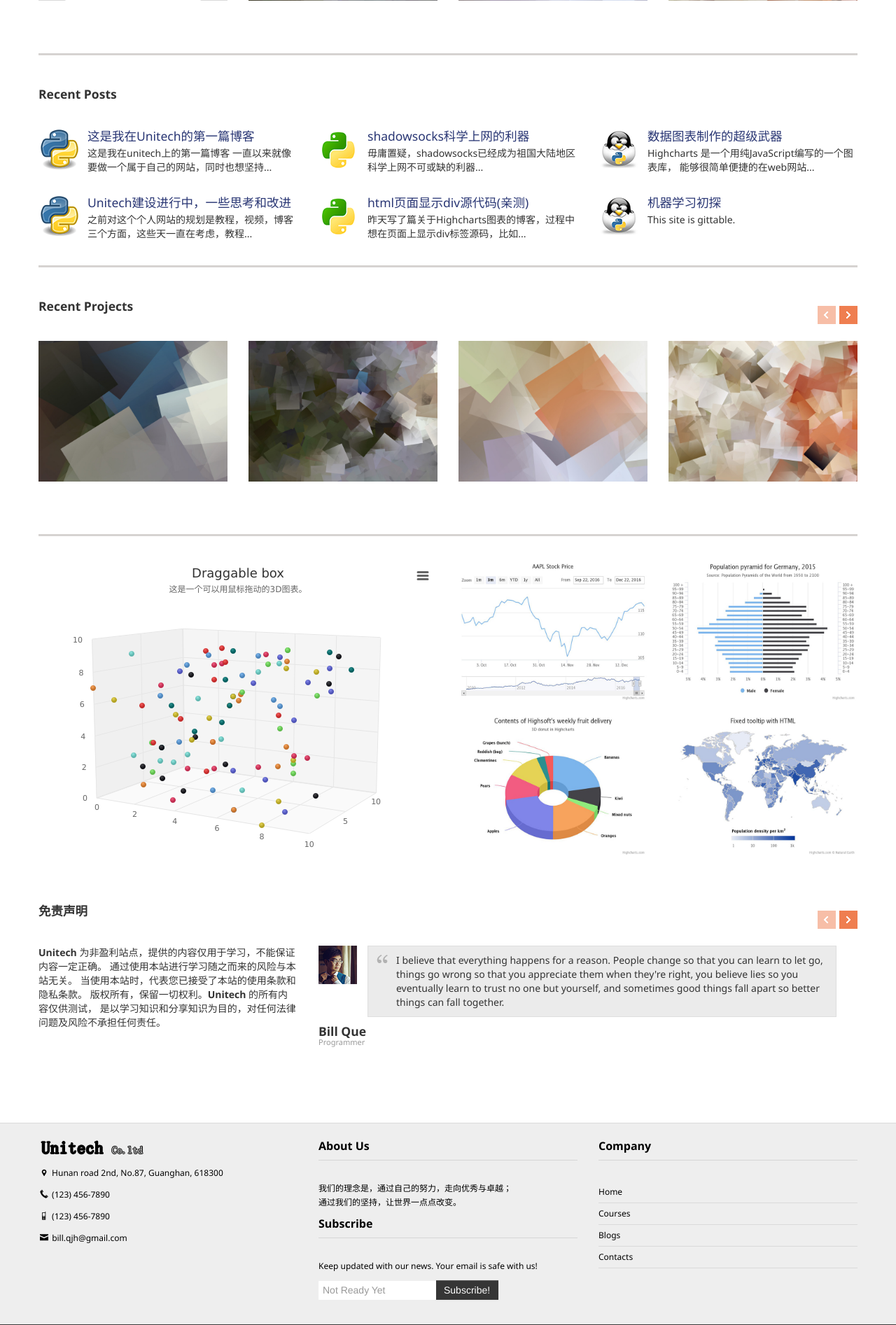
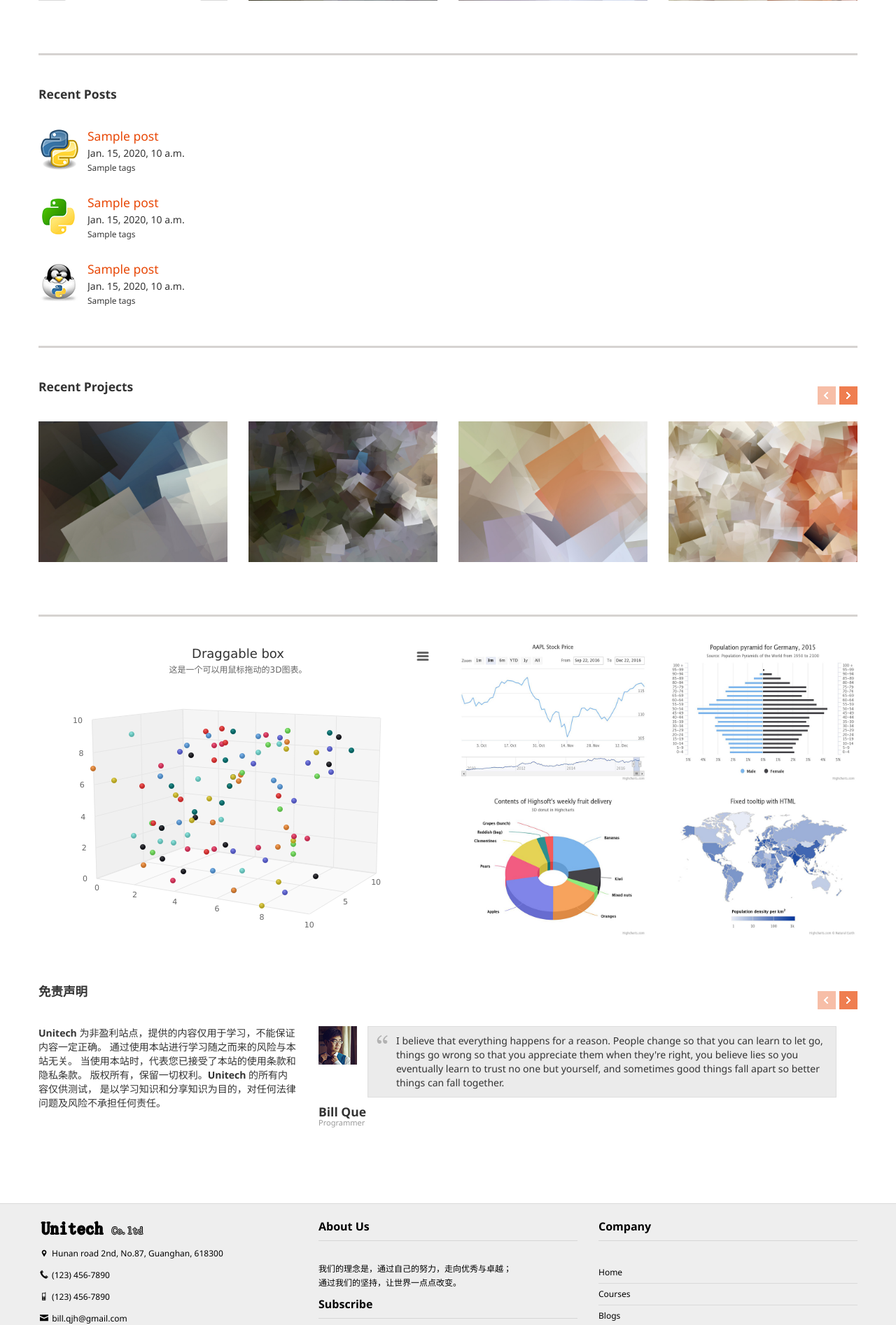
Before and after one commit to Bill-Unitech/mysite, a Django app: template templates/index.html in a window 1280 px wide. Shown: the part 1684-3577 px from the top of the page at 70% size. Run offline with Django 3.2, Linux system fonts and the light colour scheme; the template is opened without the code that fills it: most values are stand-ins (such as "Sample title", 1, 10 or a date in 2020).

Commit message:
blog index on index.html

```diff
--- a/blogs/views.py
+++ b/blogs/views.py
@@ -12,6 +12,7 @@ import datetime
 def my_blog_index(request):
     posts = Post.objects.all()
     posts_list = Post.objects.all()
+
     paginator = Paginator(posts_list, 5)
     page = request.GET.get('page')
 
--- a/mainpage/views.py
+++ b/mainpage/views.py
@@ -5,9 +5,15 @@ from django.template import RequestContext
 # Create your views here.
 def index(request):
     posts = Post.objects.all()
+    posts_a = posts[0:3]
+    posts_b = posts[3:6]
+    posts_c = posts[6:9]
     context = request
     return render_to_response('./index.html',
                               {
                                 'posts': posts,
+                                'posts_a': posts_a,
+                                'posts_b': posts_b,
+                                'posts_c': posts_c,
                               },
                               context)
--- a/templates/index.html
+++ b/templates/index.html
@@ -399,7 +399,7 @@
 
         <div class="row">
         <div class="span12 our-works"><h4>Recent Posts</h4></div>
-            <div class="span4">
+            <!--div class="span4">
                 <div class="media">
                     <a class="pull-left" href="./blog-single.html">
                         <img class="media-object" src={% static "example/sidebar4.png" %} alt="" />
@@ -479,9 +479,58 @@
                 </div>
             </div>
 
-            <!--div class="span9"> <br></div>
+            <div class="span9"> <br></div-->
 
+
+            {% for post in posts_a %}
+            <div class="span4" >
+                <div class="media">
+                    <a class="pull-left" href="./blog-single.html">
+                        <img class="media-object" src={% static "example/sidebar4.png" %} alt="" />
+                        <span class="frame-overlay"></span>
+                    </a>
+                    <div class="media-body" >
+                        <h4 class="media-heading" ><a href="/blog/3/" style="color:#E84807;">{{ post.title|safe }}</a></h4>
+                        <p>{{ post.publish_time }} <br><small>{{ post.tags }}</small></p>
+                    </div>
+                </div>
+            </div>
+            {% endfor %}
+            <div class="span9"> <br></div>
+
+            {% for post in posts_b %}
             <div class="span4">
+                <div class="media">
+                    <a class="pull-left" href="./blog-single.html">
+                        <img class="media-object" src={% static "example/sidebar5.png" %} alt="" />
+                        <span class="frame-overlay"></span>
+                    </a>
+                    <div class="media-body">
+                        <h4 class="media-heading"><a href="/blog/3/" style="color:#E84807;">{{ post.title }}</a></h4>
+                        <p>{{ post.publish_time }} <br><small>{{ post.tags }}</small></p>
+                    </div>
+                </div>
+            </div>
+            {% endfor %}
+            <div class="span9"> <br></div>
+
+            {% for post in posts_c %}
+            <div class="span4">
+                <div class="media">
+                    <a class="pull-left" href="./blog-single.html">
+                        <img class="media-object" src={% static "example/sidebar6.png" %} alt="" />
+                        <span class="frame-overlay"></span>
+                    </a>
+                    <div class="media-body">
+                        <h4 class="media-heading"><a href="/blog/3/" style="color:#E84807;">{{ post.title }}</a></h4>
+                        <p>{{ post.publish_time }} <br><small>{{ post.tags }}</small></p>
+                    </div>
+                </div>
+            </div>
+            {% endfor %}
+            <div class="span9"> <br></div>
+
+            <!--div class="span4">
                 <div class="media">
                     <a class="pull-left" href="./blog-single.html">
                         <img class="media-object" src={% static "example/sidebar4.png" %} alt="" />
```
Also changed, not shown: db.sqlite3, 2 other files.
